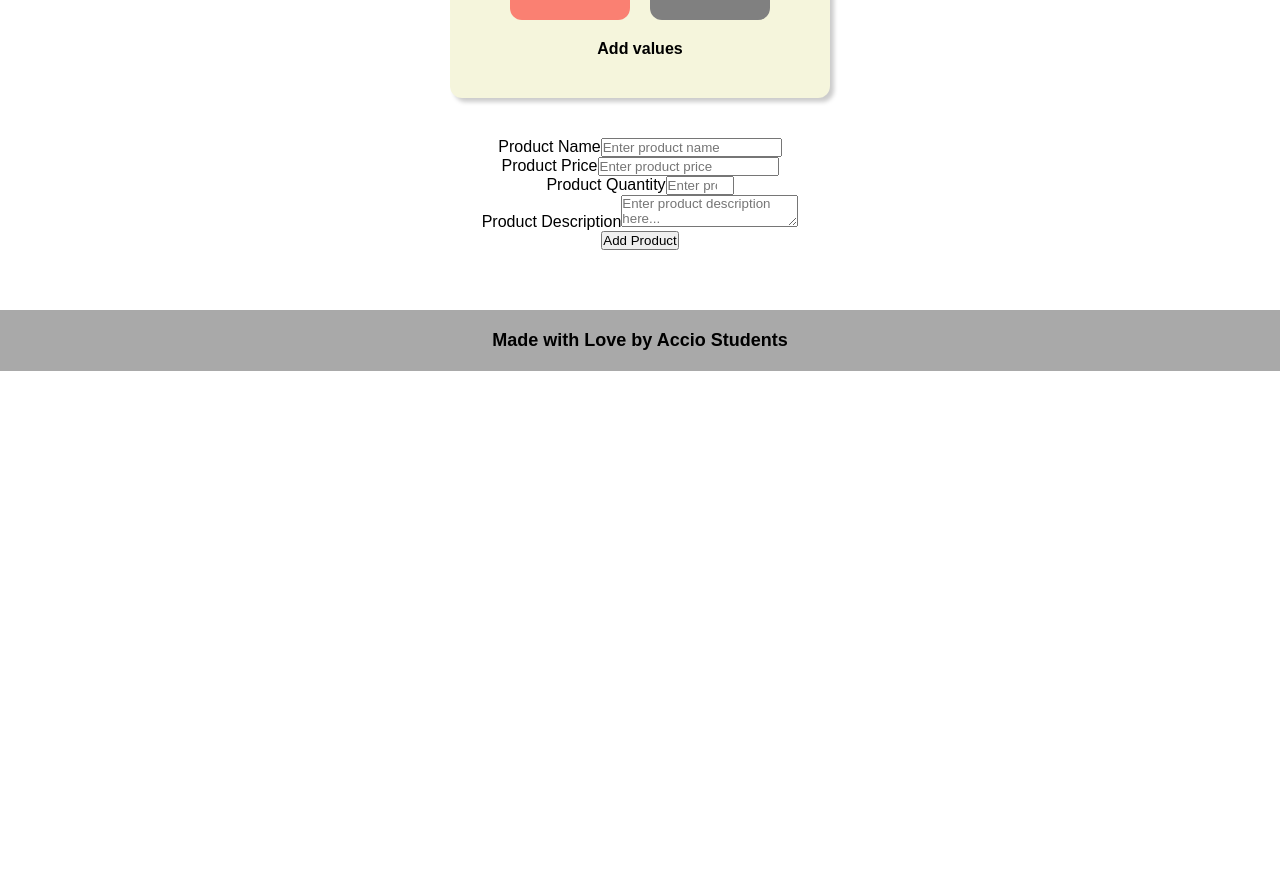
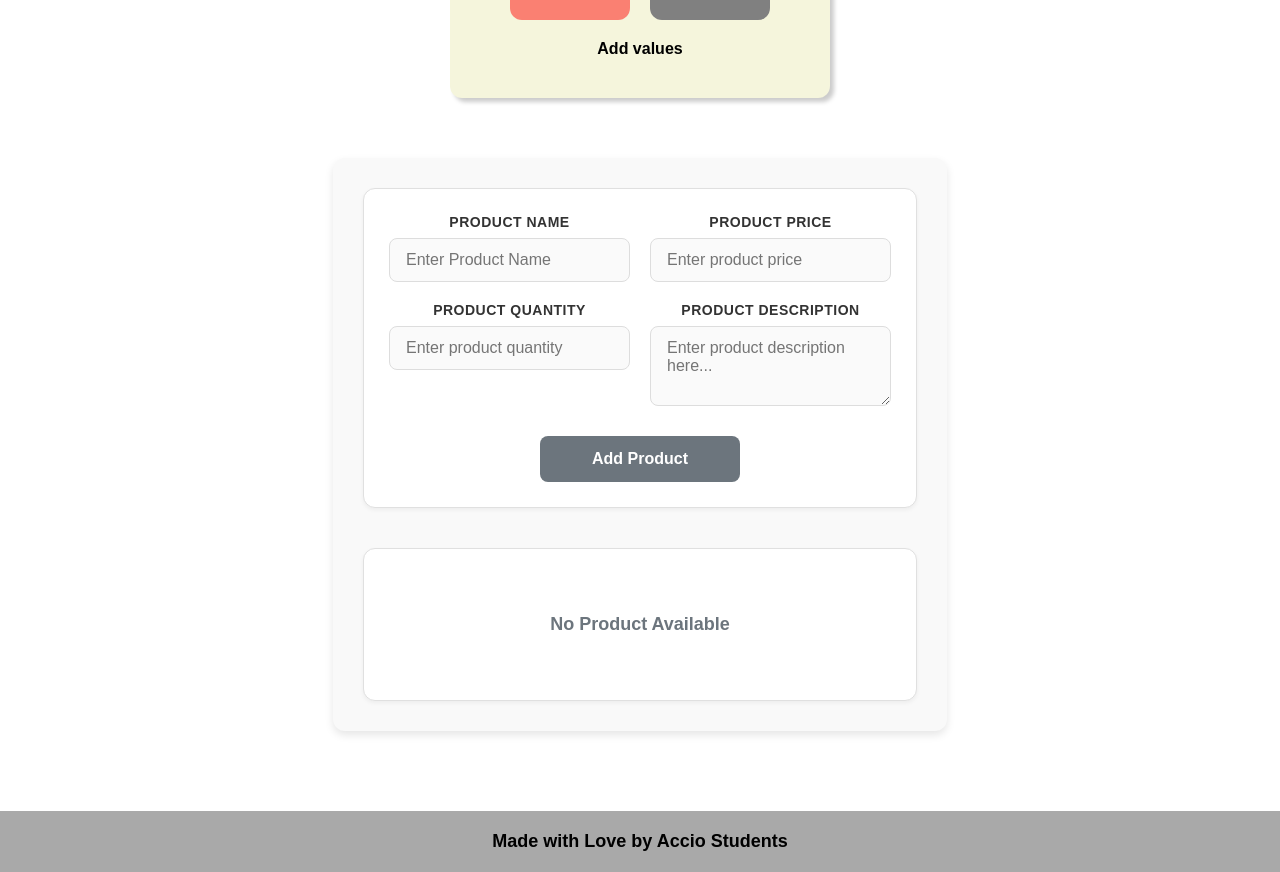
Before and after one commit to Uttu316/accio_nov_fe5, a React (Vite) app in the folder myapp/: page / in a window 1280 px wide. Shown: the part 981-1853 px from the top of the page. Before the commit the page ends 1352 px from the top, so only its background shows below. Built offline with nearby package versions, Linux system fonts and the light colour scheme.

Commit message:
Inventory List

```diff
--- a/myapp/src/components/inventory/index.jsx
+++ b/myapp/src/components/inventory/index.jsx
@@ -1,6 +1,7 @@
 import { useState } from "react";
 import InventoryForm from "./inventoryForm";
-
+import InventoryList from "./inventoryList";
+import styles from "./inventory.module.css";
 const Inventory = () => {
   const [productDetails, setProductDetails] = useState({
     name: "",
@@ -8,15 +9,27 @@ const Inventory = () => {
     quantity: "",
     price: "",
   });
+  const [productsList, setProducts] = useState([]);
 
-  console.log(productDetails);
+  const onSubmit = () => {
+    setProducts((curr) => [
+      {
+        ...productDetails,
+        created_at: Date.now(),
+        id: parseInt(Math.random() * 100000),
+      },
+      ...curr,
+    ]);
+  };
 
   return (
-    <div>
+    <div className={styles.inventoryContainer}>
       <InventoryForm
         setProductDetails={setProductDetails}
         productDetails={productDetails}
+        onSubmit={onSubmit}
       />
+      <InventoryList productsList={productsList} />
     </div>
   );
 };
--- a/myapp/src/components/inventory/inventory.module.css
+++ b/myapp/src/components/inventory/inventory.module.css
@@ -0,0 +1,290 @@
+/* Main Inventory Container */
+.inventoryContainer {
+  max-width: 1200px;
+  margin: 20px auto;
+  padding: 30px;
+  border-radius: 12px;
+  box-shadow: 0 4px 8px rgba(0, 0, 0, 0.1);
+  background-color: #f9f9f9;
+  font-family: "Arial", sans-serif;
+  display: flex;
+  flex-direction: column;
+  gap: 40px;
+}
+
+/* Form Container */
+.inventoryFormContainer {
+  border: 1px solid #e0e0e0;
+  padding: 25px;
+  border-radius: 12px;
+  background-color: #ffffff;
+  box-shadow: 0 2px 4px rgba(0, 0, 0, 0.05);
+}
+
+.inventoryForm {
+  display: grid;
+  grid-template-columns: 1fr 1fr;
+  gap: 20px;
+}
+
+.inputBox {
+  display: flex;
+  flex-direction: column;
+  gap: 8px;
+}
+
+.inputBox label {
+  font-size: 14px;
+  font-weight: 600;
+  color: #333;
+  text-transform: uppercase;
+  letter-spacing: 0.5px;
+}
+
+.inputBox input,
+.inputBox textarea {
+  padding: 12px 16px;
+  border-radius: 8px;
+  border: 1px solid #ddd;
+  font-size: 16px;
+  transition: border-color 0.3s ease, box-shadow 0.3s ease;
+  background-color: #fafafa;
+}
+
+.inputBox input:focus,
+.inputBox textarea:focus {
+  outline: none;
+  border-color: #007bff;
+  box-shadow: 0 0 0 3px rgba(0, 123, 255, 0.1);
+}
+
+.inputBox input:invalid,
+.inputBox textarea:invalid {
+  border-color: #dc3545;
+}
+
+.inputBox textarea {
+  resize: vertical;
+  min-height: 80px;
+}
+
+/* Specific input styles for better UX */
+.nameInput input {
+  text-transform: capitalize;
+}
+
+.priceInput input,
+.quantityInput input {
+  -moz-appearance: textfield;
+}
+
+.priceInput input::-webkit-outer-spin-button,
+.priceInput input::-webkit-inner-spin-button,
+.quantityInput input::-webkit-outer-spin-button,
+.quantityInput input::-webkit-inner-spin-button {
+  -webkit-appearance: none;
+  margin: 0;
+}
+
+.inventoryFormActions {
+  margin-top: 30px;
+  text-align: center;
+}
+
+.addProductBtn {
+  width: 100%;
+  max-width: 200px;
+  padding: 14px 24px;
+  border-radius: 8px;
+  border: none;
+  background-color: #28a745;
+  color: white;
+  font-weight: 600;
+  font-size: 16px;
+  cursor: pointer;
+  transition: background-color 0.3s ease, transform 0.2s ease;
+}
+
+.addProductBtn:hover:not(:disabled) {
+  background-color: #218838;
+  transform: translateY(-2px);
+}
+
+.addProductBtn:active:not(:disabled) {
+  transform: translateY(0);
+}
+
+.addProductBtn:disabled {
+  background-color: #6c757d;
+  cursor: not-allowed;
+  transform: none;
+}
+
+/* Product List Container */
+.productListContainer {
+  border: 1px solid #e0e0e0;
+  padding: 25px;
+  border-radius: 12px;
+  background-color: #ffffff;
+  box-shadow: 0 2px 4px rgba(0, 0, 0, 0.05);
+}
+
+.noProduct {
+  text-align: center;
+  font-size: 18px;
+  color: #6c757d;
+  margin: 0;
+  padding: 40px 0;
+}
+
+.productsList {
+  display: grid;
+  grid-template-columns: repeat(auto-fill, minmax(300px, 1fr));
+  gap: 20px;
+}
+
+/* Product Item */
+.productItem {
+  border: 1px solid #e0e0e0;
+  border-radius: 12px;
+  padding: 20px;
+  background-color: #ffffff;
+  box-shadow: 0 2px 4px rgba(0, 0, 0, 0.05);
+  transition: box-shadow 0.3s ease, transform 0.3s ease;
+}
+
+.productItem:hover {
+  box-shadow: 0 4px 8px rgba(0, 0, 0, 0.1);
+  transform: translateY(-2px);
+}
+
+.productTile {
+  display: flex;
+  justify-content: space-between;
+  align-items: center;
+  margin-bottom: 15px;
+  border-bottom: 1px solid #f0f0f0;
+  padding-bottom: 10px;
+}
+
+.productname {
+  font-size: 18px;
+  font-weight: 600;
+  color: #333;
+}
+
+.productCreate {
+  font-size: 12px;
+  color: #6c757d;
+}
+
+.prodcutDetails {
+  margin-bottom: 15px;
+}
+
+.productPrice {
+  font-size: 16px;
+  font-weight: 600;
+  color: #28a745;
+  margin: 0 0 5px 0;
+}
+
+.productQuantity {
+  font-size: 14px;
+  color: #007bff;
+  margin: 0 0 5px 0;
+}
+
+.productdesc {
+  font-size: 14px;
+  color: #666;
+  margin: 0;
+  line-height: 1.4;
+}
+
+.productActions {
+  display: flex;
+  gap: 10px;
+}
+
+.productEdit,
+.prodcutDlt {
+  padding: 8px 16px;
+  border-radius: 6px;
+  border: none;
+  font-size: 14px;
+  font-weight: 500;
+  cursor: pointer;
+  transition: background-color 0.3s ease, transform 0.2s ease;
+}
+
+.productEdit {
+  background-color: #ffc107;
+  color: #212529;
+}
+
+.productEdit:hover {
+  background-color: #e0a800;
+  transform: translateY(-1px);
+}
+
+.prodcutDlt {
+  background-color: #dc3545;
+  color: white;
+}
+
+.prodcutDlt:hover {
+  background-color: #c82333;
+  transform: translateY(-1px);
+}
+
+.productEdit:active,
+.prodcutDlt:active {
+  transform: translateY(0);
+}
+
+/* Responsive Design */
+@media (max-width: 768px) {
+  .inventoryContainer {
+    margin: 10px;
+    padding: 20px;
+    gap: 20px;
+  }
+
+  .inventoryForm {
+    grid-template-columns: 1fr;
+  }
+
+  .productsList {
+    grid-template-columns: 1fr;
+  }
+
+  .productTile {
+    flex-direction: column;
+    align-items: flex-start;
+    gap: 5px;
+  }
+
+  .productActions {
+    flex-direction: column;
+  }
+
+  .addProductBtn {
+    max-width: none;
+  }
+}
+
+@media (max-width: 480px) {
+  .inventoryContainer {
+    padding: 15px;
+  }
+
+  .inventoryFormContainer,
+  .productListContainer {
+    padding: 15px;
+  }
+
+  .productItem {
+    padding: 15px;
+  }
+}
--- a/myapp/src/components/inventory/inventoryForm.jsx
+++ b/myapp/src/components/inventory/inventoryForm.jsx
@@ -1,12 +1,39 @@
 import styles from "./inventory.module.css";
+const validateForm = (productDetails) => {
+  return (
+    productDetails.name.length > 3 &&
+    productDetails.desc.length > 20 &&
+    productDetails.price &&
+    productDetails.quantity
+  );
+};
 
-const InventoryForm = ({ productDetails, setProductDetails }) => {
+const InventoryForm = ({ productDetails, onSubmit, setProductDetails }) => {
+  const isValidated = validateForm(productDetails);
   const onInput = (e) => {
     const label = e.target.name;
     const value = e.target.value;
 
     setProductDetails((curr) => ({ ...curr, [label]: value }));
   };
+
+  const resetForm = () => {
+    setProductDetails({
+      name: "",
+      desc: "",
+      price: "",
+      quantity: "",
+    });
+  };
+  const onAddProduct = () => {
+    if (isValidated) {
+      onSubmit();
+      resetForm();
+    } else {
+      // show error to complete the form
+    }
+  };
+
   return (
     <div className={styles.inventoryFormContainer}>
       <div className={styles.inventoryForm}>
@@ -53,7 +80,13 @@ const InventoryForm = ({ productDetails, setProductDetails }) => {
         </div>
       </div>
       <div className={styles.inventoryFormActions}>
-        <button className={styles.addProductBtn}>Add Product</button>
+        <button
+          disabled={!isValidated}
+          onClick={onAddProduct}
+          className={styles.addProductBtn}
+        >
+          Add Product
+        </button>
       </div>
     </div>
   );
--- /dev/null
+++ b/myapp/src/components/inventory/inventoryItem.jsx
@@ -0,0 +1,24 @@
+import styles from "./inventory.module.css";
+
+const InventoryItem = ({ productDetails }) => {
+  const { name, desc, price, quantity, created_at } = productDetails;
+  return (
+    <div className={styles.productItem}>
+      <div className={styles.productTile}>
+        <span className={styles.productname}>{name}</span>
+        <span className={styles.productCreate}>{created_at}</span>
+      </div>
+      <div className={styles.prodcutDetails}>
+        <p className={styles.productPrice}>{price} Rs.</p>
+        <p className={styles.productQuantity}>Qty: {quantity}</p>
+        <p className={styles.productdesc}> {desc}</p>
+      </div>
+      <div className={styles.productActions}>
+        <button className={styles.productEdit}>Edit</button>
+        <button className={styles.prodcutDlt}>Delete</button>
+      </div>
+    </div>
+  );
+};
+
+export default InventoryItem;
--- /dev/null
+++ b/myapp/src/components/inventory/inventoryList.jsx
@@ -0,0 +1,19 @@
+import styles from "./inventory.module.css";
+import InventoryItem from "./inventoryItem";
+
+const InventoryList = ({ productsList }) => {
+  const isEmpty = productsList.length === 0;
+  return (
+    <div className={styles.productListContainer}>
+      {isEmpty && <h2 className={styles.noProduct}>No Product Available</h2>}
+      {!isEmpty && (
+        <div className={styles.productsList}>
+          {productsList.map((item) => (
+            <InventoryItem productDetails={item} key={item.id} />
+          ))}
+        </div>
+      )}
+    </div>
+  );
+};
+export default InventoryList;
```
